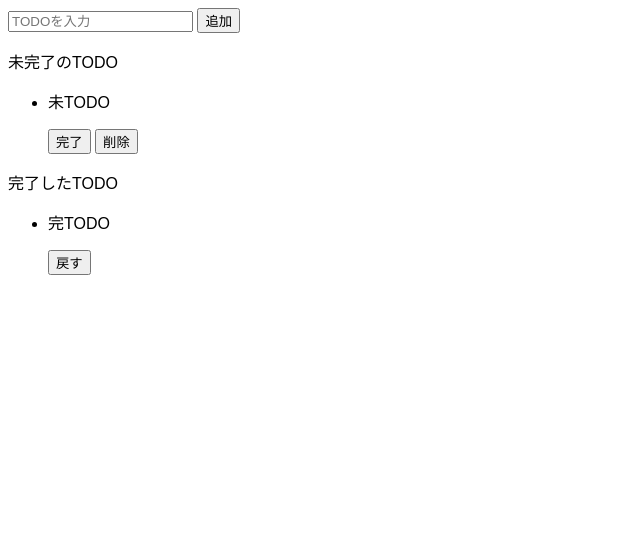
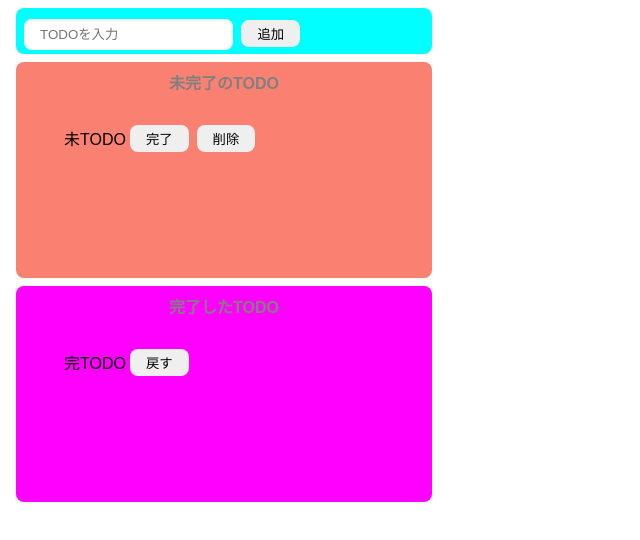
Before and after one commit to HamazakiHisanori/Udemy-test, a website built with Parcel: page index.html in a window 1280 px wide. Shown: the whole page, without its empty margins (0-640 px from the left). Built offline with nearby package versions, Linux system fonts and the light colour scheme.

Commit message:
TODOマークアップ

```diff
--- a/index.html
+++ b/index.html
@@ -6,16 +6,15 @@
   </head>
 
   <body>
-    <div>
+    <div class="input-area">
       <input placeholder="TODOを入力" />
       <button>追加</button>
     </div>
 
-    <div>
-      <p>未完了のTODO</p>
-      <p></p>
+    <div class="imcomplete-area">
+      <p class="title">未完了のTODO</p>
       <ul>
-        <li>
+        <li class="list">
           <p>未TODO</p>
           <button>完了</button>
           <button>削除</button>
@@ -23,10 +22,10 @@
       </ul>
     </div>
 
-    <div>
-      <p>完了したTODO</p>
+    <div class="complete-area">
+      <p class="title">完了したTODO</p>
       <ul>
-        <li>
+        <li class="list">
           <p>完TODO</p>
           <button>戻す</button>
         </li>
--- a/src/styles.css
+++ b/src/styles.css
@@ -1,3 +1,62 @@
 body {
   font-family: sans-serif;
 }
+
+input {
+  border-radius: 8px;
+  border: none;
+  padding: 8px 16px;
+  outline: none;
+}
+
+button {
+  border-radius: 8px;
+  border: none;
+  padding: 4px 16px;
+  margin: 4px;
+}
+
+button:hover {
+  background-color: pink;
+  color: white;
+  cursor: pointer;
+}
+
+.input-area {
+  background-color: aqua;
+  width: 400px;
+  height: 30px;
+  padding: 8px;
+  margin: 8px;
+  border-radius: 8px;
+}
+
+.imcomplete-area {
+  background-color: salmon;
+  width: 400px;
+  min-height: 200px;
+  padding: 8px;
+  margin: 8px;
+  border-radius: 8px;
+}
+
+.complete-area {
+  background-color: fuchsia;
+  width: 400px;
+  min-height: 200px;
+  padding: 8px;
+  margin: 8px;
+  border-radius: 8px;
+}
+
+.title {
+  text-align: center;
+  margin-top: 0;
+  font-weight: bold;
+  color: gray;
+}
+
+.list {
+  display: flex;
+  align-items: center;
+}
```
